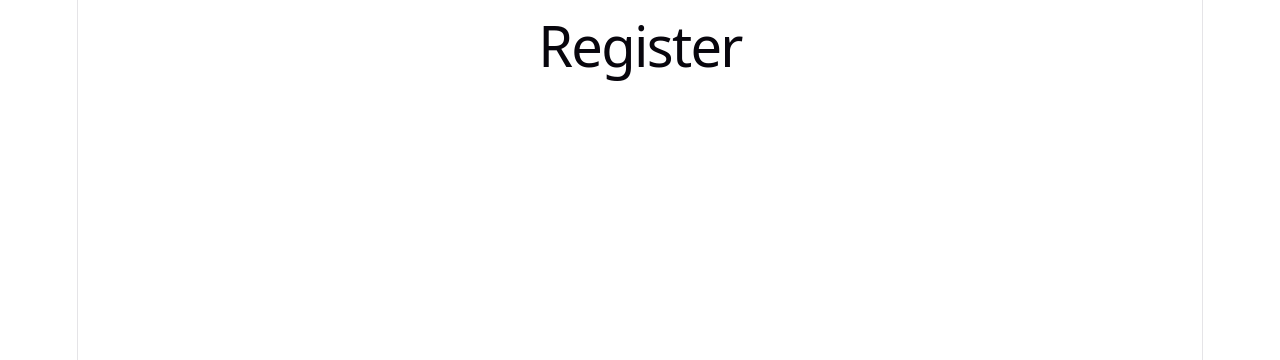
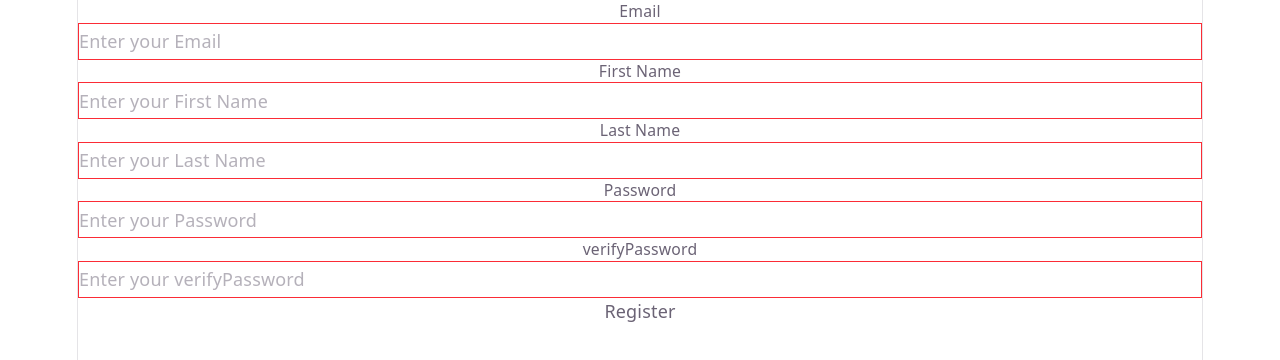
Before and after one commit to ttbr225/p2-t5-lms, a React (Vite) app in the folder frontend/: page /register in a window 1280 px wide. Shown: the top 360 px of the page. Built offline with nearby package versions, Linux system fonts and the light colour scheme.

Commit message:
Register page

```diff
--- a/frontend/src/App.tsx
+++ b/frontend/src/App.tsx
@@ -1,12 +1,13 @@
 import { Routes, Route } from 'react-router'
 import Login from './pages/Login'
+import Register from './pages/Register'
 
 function App() {
   return (
     <Routes>
       <Route path="/" element={<h1>Home</h1>} />
       <Route path="/login" element={<Login />} />
-      <Route path="/register" element={<h1>Register</h1>} />
+      <Route path="/register" element={<Register />} />
     </Routes>
   )
 }
--- a/frontend/src/pages/Login.tsx
+++ b/frontend/src/pages/Login.tsx
@@ -13,7 +13,7 @@ function Login() {
                 <p>Welcome back! Enter your credentials below.</p>
                 <Input label="Email" value={email} onChange={setEmail} type="email" />
                 <Input label="Password" value={password} onChange={setPassword} type="password" />
-                <Button label="Submit" type="submit" />
+                <Button label="Login" type="submit" />
             </form>
         </div>
     )
--- a/frontend/src/pages/Register.tsx
+++ b/frontend/src/pages/Register.tsx
@@ -0,0 +1,24 @@
+import { useState } from "react"
+import Input from "../components/Input"
+import Button from "../components/Button";
+
+function Register() {
+    const [email, setEmail] = useState('');
+    const [firstName, setFirstName] = useState('');
+    const [lastName, setLastName] = useState('');
+    const [password, setPassword] = useState('');
+    const [verifyPassword, setVerifyPassword] = useState('');
+
+    return (
+        <div>
+            <Input label="Email" value={email} type="email" onChange={setEmail} />
+            <Input label="First Name" value={firstName} type="text" onChange={setFirstName} />
+            <Input label="Last Name" value={lastName} type="text" onChange={setLastName} />
+            <Input label="Password" value={password} type="password" onChange={setPassword} />
+            <Input label="verifyPassword" value={verifyPassword} type="password" onChange={setVerifyPassword} />
+            <Button label="Register" type="submit" />
+        </div>
+    )
+}
+
+export default Register;
```
